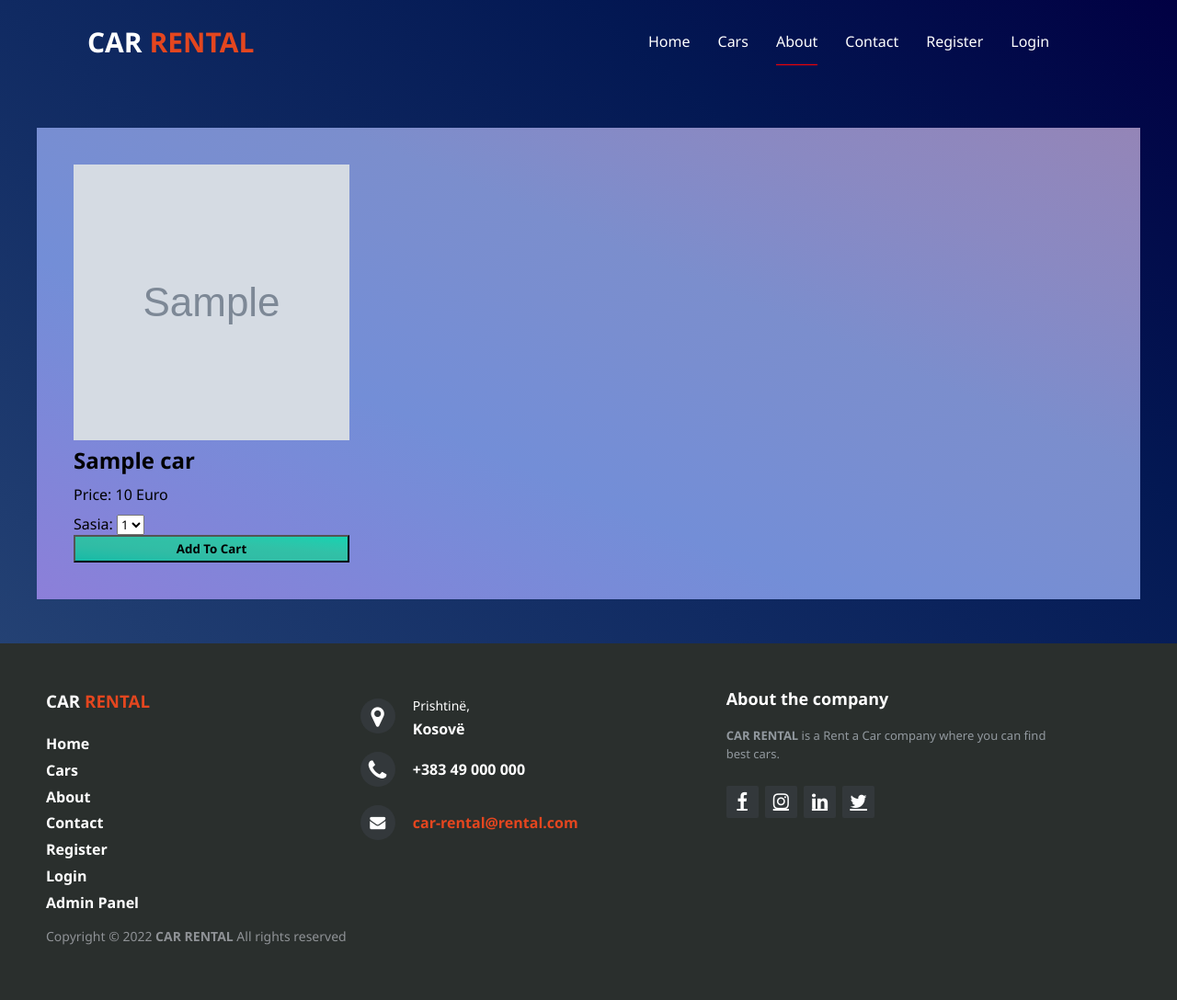
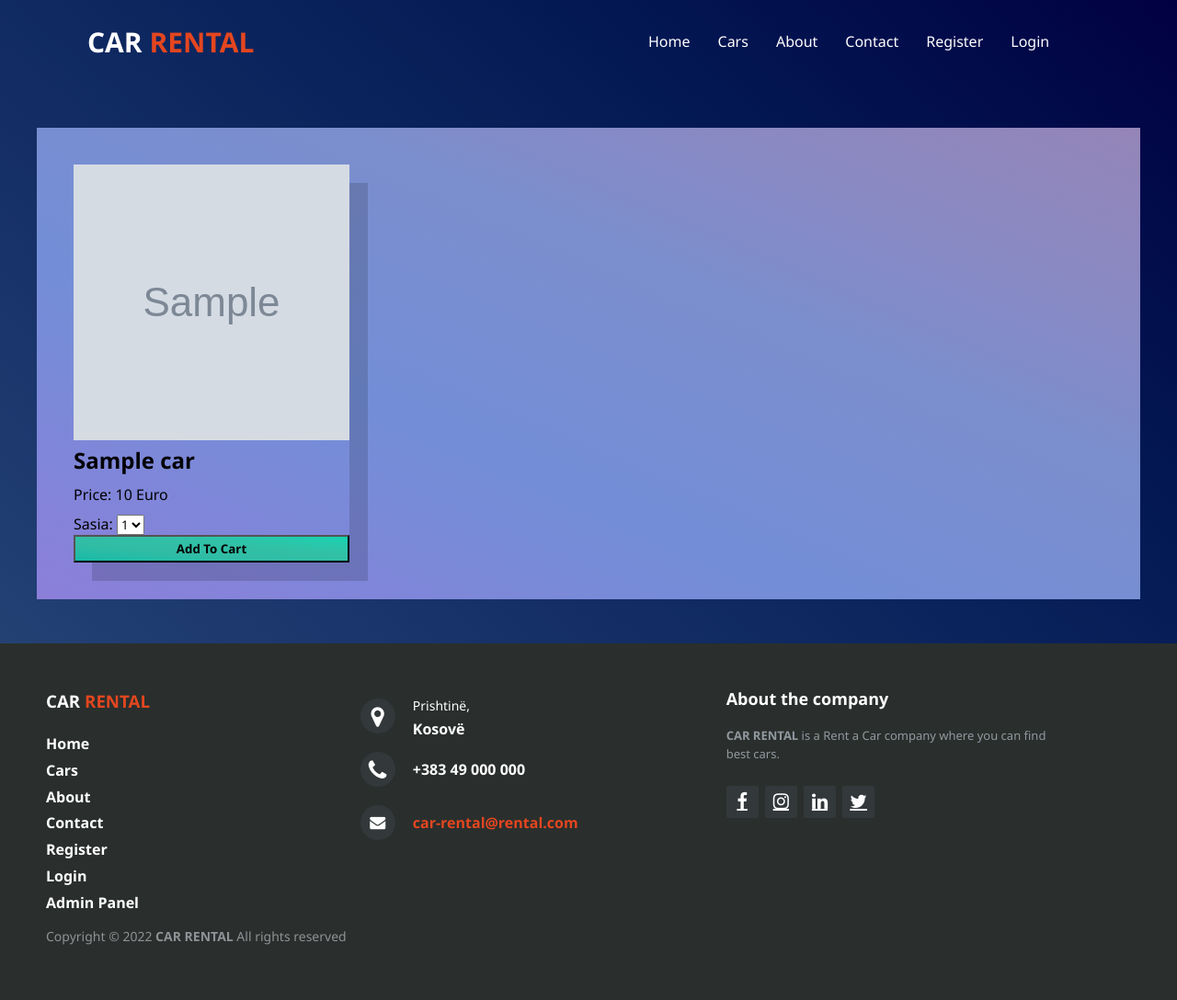
Before and after one commit to AstritMuciqi/RentalServices, a PHP site: page /car.php in a window 1280 px wide. Shown: the whole page at 92% size. Run offline with PHP 8.4, Linux system fonts and the light colour scheme; tables that the repository leaves empty hold one stand-in row (values such as "Sample post"); grey boxes marked "Sample" are stand-in pictures; some libraries are stand-ins or nearby versions.

Commit message:
Modifikimi i disa problemeve me navigim dhe shtimi i active links per faqen me ane te php

```diff
--- a/admin/includes/sidebar.php
+++ b/admin/includes/sidebar.php
@@ -49,7 +49,7 @@
             <aside id="left-sidebar">
                 <div id="nav-brand-container">
                     <div class = "sidebar-row">
-                        <a href="../../course" id="nav-brand"> Car Rental
+                        <a href="../../../course" id="nav-brand"> Car Rental
                         </a>
                         <i id="bars" class="fas fa-bars"></i>
                     </div>
--- a/css/style.css
+++ b/css/style.css
@@ -35,9 +35,9 @@
     font-size: 30px;
     color: #ffffff;
 }
-.a-bottom:hover{
+/* .a-bottom:hover{
     border-bottom: 1px solid red;
-}
+} */
 
 .logo a span{
     color: #e4461f;
@@ -78,7 +78,17 @@
 
 .nav ul li a:hover{
     color: #e4461f;
+    border-bottom: 2px solid red;
+
+
 }
+.active{
+    border-bottom: 2px solid red;
+}
+
+
+
+
 
 /*Slider - Home */
 #slides {
@@ -724,11 +734,19 @@
 
 .product {
   flex: 0 0 120px;
-
-  margin: 40px ;
+  position: relative;
+  width: 350px;
+  height: 433px;
+  border-radius: 0% 0% 0% 0% / 0% 0% 0% 0% ;
+  box-shadow: 20px 20px rgba(0,0,0,.15);
+  transition: all .4s ease;  margin: 40px ;
   padding: 0;
 
 }
+.product:hover {
+    border-radius: 0% 0% 50% 50% / 0% 0% 5% 5% ;
+    box-shadow: 10px 10px rgba(0,0,0,.25);
+  }
 
 .product img{
 
--- a/includes/footer.php
+++ b/includes/footer.php
@@ -8,7 +8,7 @@
                 <a href="./contact.php">Contact</a> <br>
                 <a href="./register.php">Register</a> <br>
                 <a href="./login.php">Login</a> <br>
-                <a href="admin/list-cars.php">Admin Panel</a>
+                <a href="admin/cars/list-cars.php">Admin Panel</a>
 
             </p>
             <p class="footer-company-name">Copyright © 2022 <strong>CAR RENTAL</strong>
--- a/includes/nav.php
+++ b/includes/nav.php
@@ -4,13 +4,13 @@
         </div>
         <div class="content-nav">
             <nav class="nav">
-                <ul>
-                    <li><a href="./index.php">Home</a></li>
-                    <li><a href="./car.php">Cars</a></li>
-                    <li><a style="border-bottom:1px solid red ;" href="./about.php">About</a></li>
-                    <li><a href="./contact.php">Contact</a></li>
-                    <li><a href="./register.php">Register</a></li>
-                    <li><a href="./login.php">Login</a></li>
+            <ul class="myUl"  id="test-nav-ul">
+                    <li><a class="a-bottom" href="./index.php">Home</a></li>
+                    <li><a class="a-bottom <?php echo ($_SERVER['PHP_SELF'] == "/course/car.php" ? "active" : "");?>" href="./car.php">Cars</a></li>
+                    <li><a class="a-bottom <?php echo ($_SERVER['PHP_SELF'] == "/course/about.php" ? "active" : "");?>" href="./about.php">About</a></li>
+                    <li><a class="a-bottom <?php echo ($_SERVER['PHP_SELF'] == "/course/contact.php" ? "active" : "");?>" href="./contact.php">Contact</a></li>
+                    <li><a class="a-bottom" href="./register.php">Register</a></li>
+                    <li><a class="a-bottom" href="./login.php">Login</a></li>
                 </ul>
             </nav>
         </div>
--- a/includes/navigation.php
+++ b/includes/navigation.php
@@ -5,8 +5,8 @@
         </div>
         <div class="content-nav">
             <nav class="nav">
-                <ul>
-                    <li><a class="a-bottom" style="border-bottom:1px solid red ;" href="#">Home</a></li>
+                <ul class="myUl" id="test-nav-ul">
+                    <li><a class="a-bottom <?php echo ($_SERVER['PHP_SELF'] == "/course/index.php" ? "active" : "");?>"href="./index.php">Home</a></li>
                     <li><a class="a-bottom" href="./car.php">Cars</a></li>
                     <li><a class="a-bottom" href="./about.php">About</a></li>
                     <li><a class="a-bottom" href="./contact.php">Contact</a></li>
```
Also changed, not shown: js/script.js (+31 -0 lines).
